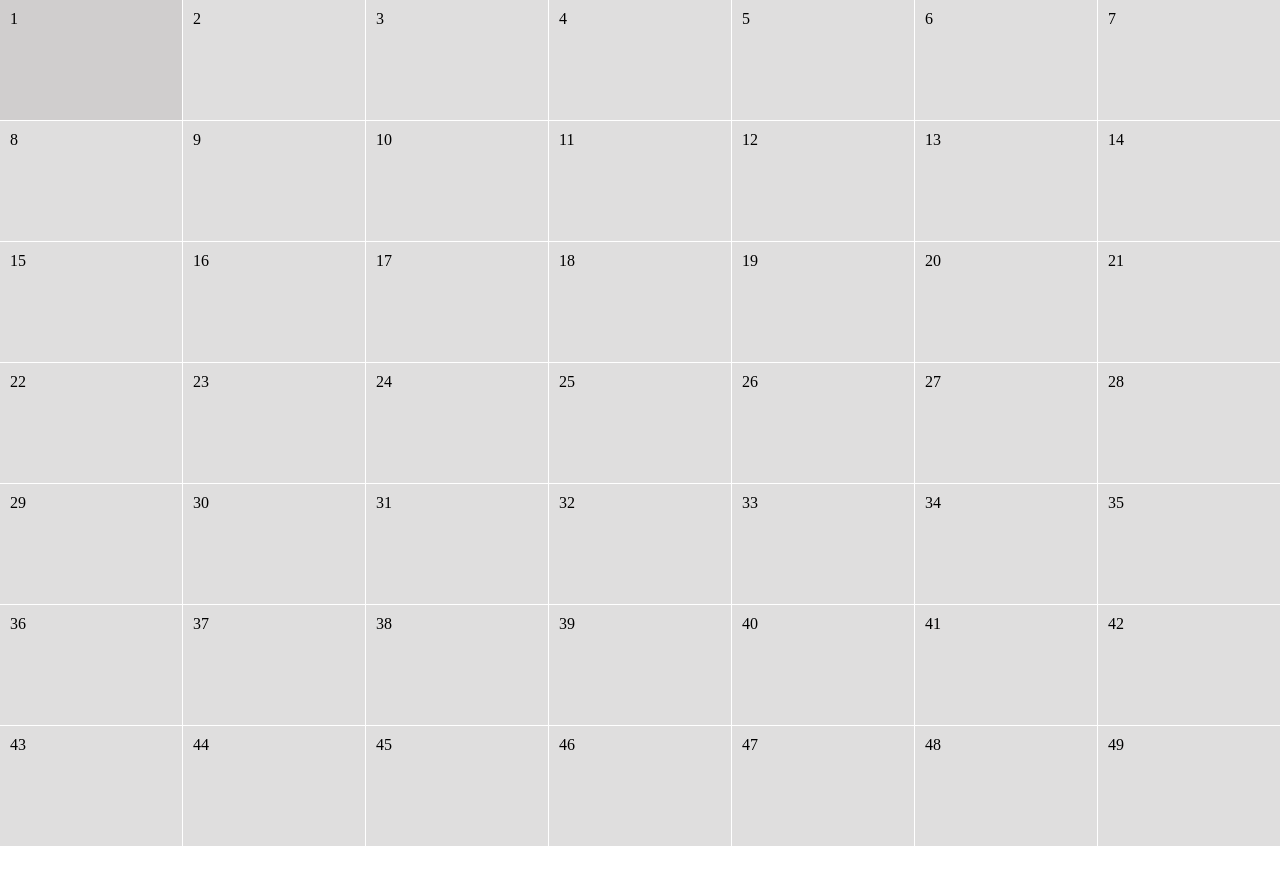
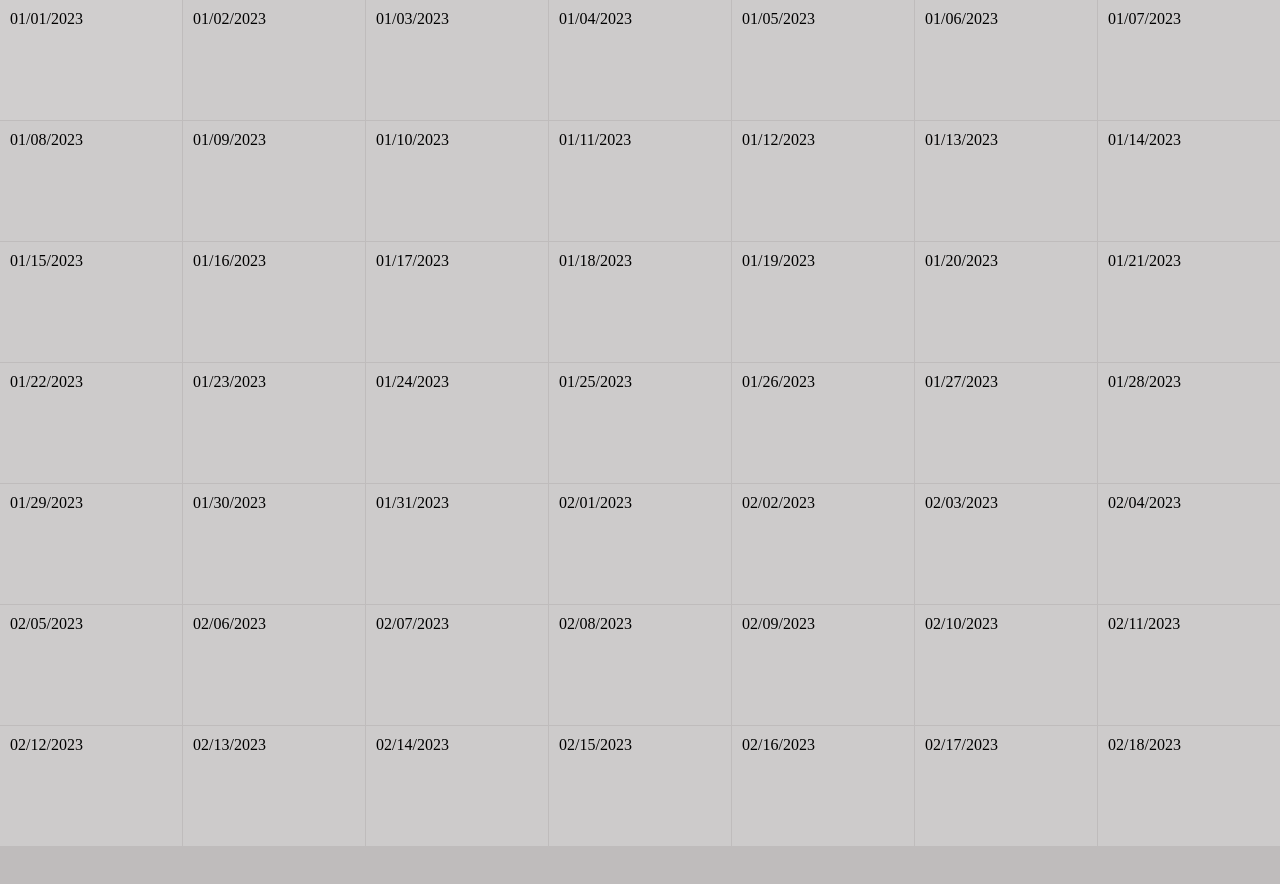
Before and after one commit to scicluna/eventplanner, a React (Vite) app: page / in a window 1280 px wide. Shown: the top 884 px of the page. Built offline with nearby package versions, Linux system fonts and the light colour scheme.

Commit message:
dayjs added as a dependency and utilized to get us the date for each cell

```diff
--- a/package.json
+++ b/package.json
@@ -10,6 +10,7 @@
   },
   "dependencies": {
     "aos": "^3.0.0-beta.6",
+    "dayjs": "^1.11.7",
     "react": "^18.2.0",
     "react-dom": "^18.2.0"
   },
--- a/src/App.css
+++ b/src/App.css
@@ -5,6 +5,7 @@
 
 body {
   overflow-x: hidden;
+  background-color: rgba(174, 170, 170, 0.79);
 }
 
 #root {
@@ -30,7 +31,7 @@ body {
   display: flex;
   flex-direction: column;
   padding: 10px;
-  background-color: rgba(208, 206, 206, 0.678);
+  background-color: rgba(208, 206, 206, 0.843);
 }
 
 .day:hover {
--- a/src/components/Day.jsx
+++ b/src/components/Day.jsx
@@ -1,5 +1,7 @@
 import { useState, useEffect } from "react"
-import Aos from "aos"
+import dayjs from "dayjs"
+import dayOfYear from 'dayjs/plugin/dayOfYear'
+dayjs.extend(dayOfYear)
 
 export function Day({ day, daynumber }) {
     const [currentDay, setCurrentDay] = useState([day])
@@ -17,17 +19,17 @@ export function Day({ day, daynumber }) {
         e.target.parentNode.parentNode.classList.add('shining')
         setTimeout(() => {
             e.target.parentNode.parentNode.classList.remove('shining')
-        }, 500)
+        }, 700)
+    }
 
-
-    }
+    console.log(dayjs('2010-01-01').dayOfYear(365).format('DD/MM/YYYY'))
 
     return (
         <div className={"day"} >
-            {daynumber}
+            {dayjs('2023-01-01').dayOfYear(daynumber).format('MM/DD/YYYY')}
             <div className={"events"} >
                 {currentDay?.map((day, i) =>
-                    <div data-key={i} key={i} className={"event"} onClick={(e) => updateDay(e)} onBlur={changeDay}>
+                    <div data-key={day} key={i} className={"event"} onClick={(e) => updateDay(e)} onBlur={changeDay}>
                         {day}
                     </div>)}
             </div>
```
Also changed, not shown: 1 other file (tests, documents, lock files or other folders).
